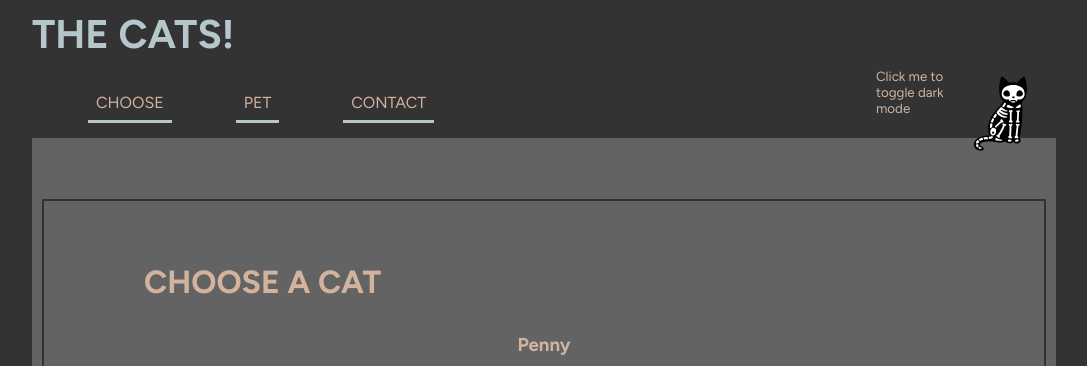
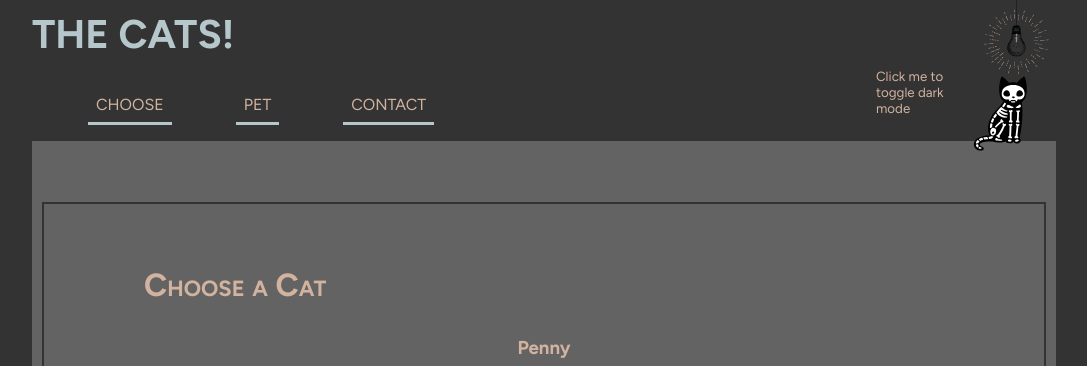
Before and after one commit to AlisamfP/git417-final, a plain HTML site: page index.html in a window 1280 px wide. Both pictures are taken after a click on the element "Click me to toggle dark mode". Shown: the top 366 px of the page, without its empty margins (96-1183 px from the left). Drawn offline with Linux system fonts and the light colour scheme.

Commit message:
added light bulb on top of cat!

```diff
--- a/index.html
+++ b/index.html
@@ -34,7 +34,7 @@
     </header>
     <main>
         <section id="productDisplay">
-            <h2>CHOOSE A CAT</h2>
+            <h2>Choose a Cat</h2>
             <menu id="catSelectorMenu"></menu>
             <section id="catInformation">
                 <h3 id="catName">cat name loading...</h3>
@@ -43,7 +43,7 @@
             </section>
         </section>
         <section id="gamePlay">
-            <h2>PET THE CATS!</h2>
+            <h2>Pet the Cat</h2>
             <div class="gameInfo">
                 <p>Can you pet this cat's belly without getting attacked?<br>
                     Try your luck by entering a value into the area below!
@@ -54,13 +54,13 @@
             <form id="gameInput">
                 <label for="petCount">So, how many belly pets you gonna give?</label>
                 <input type="number" name="petCount" id="petCount" min="1" max="10">
-                <button id="petBellyBtn">Enter</button>
+                <button id="petBellyBtn">Pet</button>
             </form>
             <div id="catBelly"></div>
             <p id="gameResults"></p>
         </section>
         <section id="contact">
-            <h2>CONTACT THE CATS!</h2>
+            <h2>Contact the Cat</h2>
             <form id="contactForm">
                 <div id="nameInput">
                     <label for="name">Full Name<span class="required">*</span></label>
--- a/index.js
+++ b/index.js
@@ -44,14 +44,16 @@ let colorPallete = {
         "backgroundColor": "#e29587",
         "sectionColor": "#dedede",
         "altTextColor": "#125464",
-        "catSrc": "images/blackCat.svg"
+        "catSrc": "images/blackCat.svg",
+        "lbSrc": "images/lbOn.svg"
     },
     "dark": {
         "textColor": "#D1B39F",
         "backgroundColor": "#333",
         "sectionColor": "#636363",
         "altTextColor": "#b6c7cb",
-        "catSrc": "images/skellyCat.svg"
+        "catSrc": "images/skellyCat.svg",
+        "lbSrc": "images/lbOff.svg"
     }
 };
 
@@ -251,14 +253,18 @@ function toggleDarkMode(){
         root.style.setProperty('--text-color', colorPallete["dark"].textColor);
         root.style.setProperty('--section-color', colorPallete["dark"].sectionColor);
         root.style.setProperty('--alt-text', colorPallete["dark"].altTextColor);
-        darkModeCatIcon.innerHTML = `<small class="toggle-text">Click me to toggle dark mode</small><img src=${colorPallete["dark"].catSrc}>`;
+        darkModeCatIcon.innerHTML = `<img class="lightbulb" src=${colorPallete["dark"].lbSrc}>
+                                    <small class="toggle-text">Click me to toggle dark mode</small>
+                                    <img class="cat-dark-mode" src=${colorPallete["dark"].catSrc}>`;
     }
     else{
         root.style.setProperty('--background-color', colorPallete["light"].backgroundColor);
         root.style.setProperty('--text-color', colorPallete["light"].textColor);
         root.style.setProperty('--section-color', colorPallete["light"].sectionColor);
         root.style.setProperty('--alt-text', colorPallete["light"].altTextColor);
-        darkModeCatIcon.innerHTML = `<small class="toggle-text">Click me to toggle dark mode</small><img src=${colorPallete["light"].catSrc}>`;
+        darkModeCatIcon.innerHTML = `<img class="lightbulb" src=${colorPallete["light"].lbSrc}>
+                                    <small class="toggle-text">Click me to toggle dark mode</small>
+                                    <img class="cat-dark-mode" src=${colorPallete["light"].catSrc}>`;
     }
 }
 
--- a/styles.css
+++ b/styles.css
@@ -66,6 +66,7 @@ h2 {
     font-size: 2em;
     font-weight: bold;
     margin: 0;
+    font-variant: small-caps;
 }
 
 main {
@@ -120,10 +121,16 @@ main {
     display: flex;
 }
 
-#darkModeToggle img {
+.cat-dark-mode {
     width: 100px;
-    margin-bottom: -21px;
-    text-decoration: underline;
+    margin-bottom: -18px;
+}
+
+.lightbulb {
+    width: 70px;
+    position: absolute;
+    top: 0;
+    right: 5px;
 }
 
 .toggle-text{
```
Also changed, not shown: images/catbanner.svg (deleted), images/lbOn.svg (renamed from images/lb.svg).
